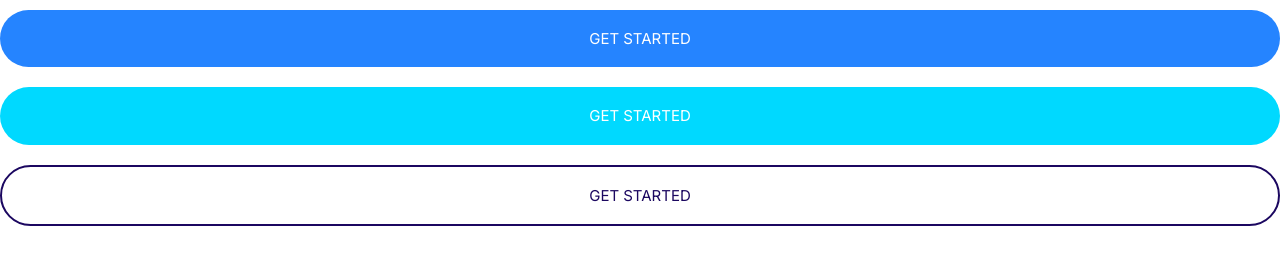
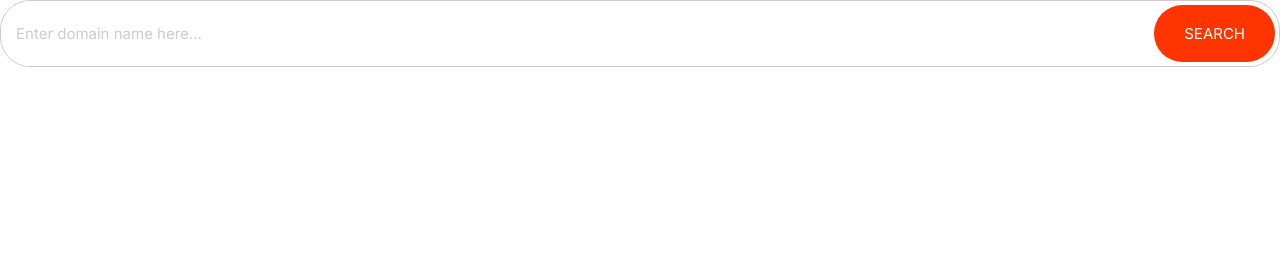
Before and after one commit to tkadh/website, a plain HTML site: page index.html in a window 1280 px wide. Drawn offline with Linux system fonts and the light colour scheme.

Commit message:
building input groups.

```diff
--- a/css/styles.css
+++ b/css/styles.css
@@ -4,6 +4,8 @@
     --color-accent: #ff3400;
     --color-headings: #1b0760;
     --color-body: #918ca4;
+    --color-border: #ccc;
+    --border-radius: 30px;
 }
 
 *, *::after, *::before {
@@ -234,3 +236,40 @@ a {
         font-size: 1.5rem;
     }
 }
+
+/* Inputs */
+
+.input {
+    border-radius: var(--border-radius);
+    border: 1px solid var(--color-border);
+    color: var(--color-headings);
+    font-size: 2rem;
+    outline: 0;
+    padding: 1.5rem 3.5rem;
+}
+
+::placeholder {
+    color: #cdcbd7;
+}
+
+.input-group {
+    border: 1px solid var(--color-border);
+    border-radius: var(--border-radius);
+    display: flex;
+}
+
+.input-group .input {
+    border: 0;
+    flex-grow: 1;
+    padding: 1.5rem;
+}
+
+.input-group .btn {
+    margin: 4px;
+}
+
+@media screen and (min-width: 1024px) {
+    .input {
+        font-size: 1.5rem;
+    }
+}
--- a/index.html
+++ b/index.html
@@ -11,8 +11,9 @@
     <title>Document</title>
 </head>
 <body>
-<button class="btn btn--primary btn--block">Get Started</button>
-<button class="btn btn--secondary btn--block">Get Started</button>
-<button class="btn btn--outline btn--block">Get Started</button>
+<div class="input-group">
+    <input type="text" class="input" placeholder="Enter domain name here...">
+    <button class="btn btn--accent">Search</button>
+</div>
 </body>
 </html>
```
Also changed, not shown: components/inputs.html (added, +4 -0 lines).
